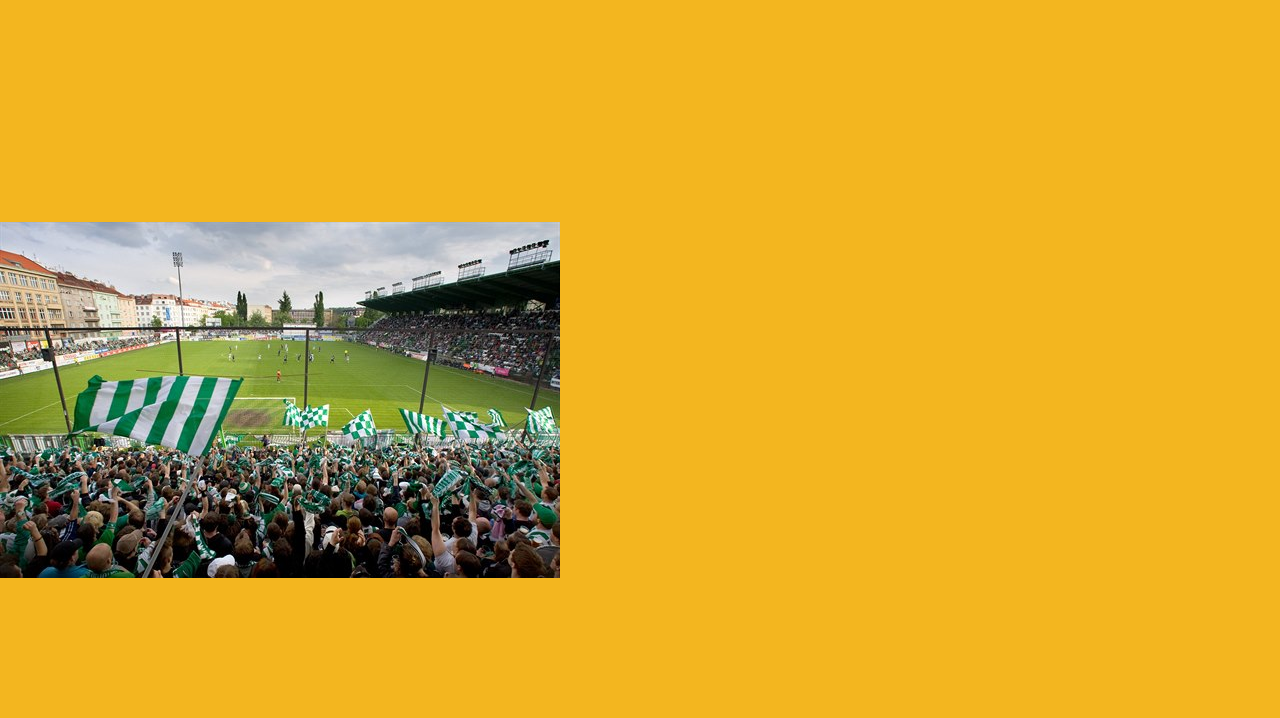
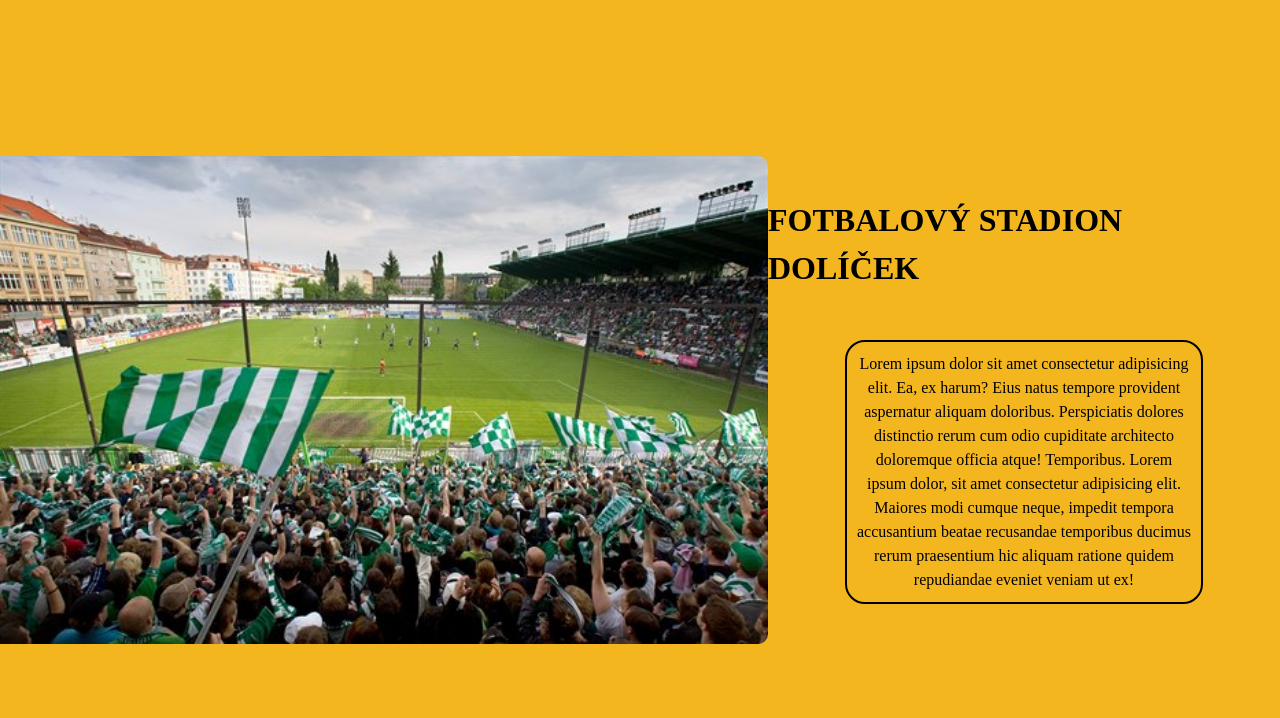
Before and after one commit to T44T00S/vrsovice, a website built with webpack: page src/index.html in a window 1280 px wide. Shown: the part 2064-2782 px from the top of the page. Built offline with nearby package versions, Linux system fonts and the light colour scheme; files whose address does not match are found by name.

Commit message:
minor design changes plus stadium dolicek add

```diff
--- a/sources/styles/_global.scss
+++ b/sources/styles/_global.scss
@@ -21,6 +21,8 @@
     --title-hover: #f3b61f;
     // --title: #f3b61f;
     --title-text: white;
+
+    --content-border: black;
 
     // --hero-bg: #3e5a1d;
     --hero-bg: #f3b61f;
--- a/sources/styles/styles-homepage/_content.scss
+++ b/sources/styles/styles-homepage/_content.scss
@@ -17,7 +17,7 @@
             flex-direction: column;
             align-items: center;
             justify-content: center;
-            gap: 5rem;
+            gap: 3rem;
             .content-title {
                 .content-title-text {
                     font-size: 2rem;
@@ -26,6 +26,9 @@
             .content-text {
                 width: 70%;
                 text-align: center;
+                border: 2px solid var(--content-border);
+                border-radius: 20px;
+                padding: 10px;
                 .content-text-text {
 
                 }
--- a/sources/styles/styles-homepage/_stadium.scss
+++ b/sources/styles/styles-homepage/_stadium.scss
@@ -1,10 +1,12 @@
 .stadium {
     width: 100%;
     height: 40rem;
+    margin-bottom: 4rem;
     .stadium-container {
         display: flex;
         align-items: center;
         justify-content: space-between;
+        flex-direction: row;
         width: 100%;
         height: 100%;
         .stadium-image {
@@ -13,13 +15,40 @@
             display: flex;
             align-items: center;
             justify-content: start;
-            .stadium-image-pic {
-                width: 100%;
-
+            .stadium-image-link {
+                overflow: hidden;
+                .stadium-image-pic {
+                    object-fit: fill;
+                    width: 55rem;
+                    height: auto;
+                    border-top-right-radius: 10px;
+                    border-bottom-right-radius: 10px;
+                }
             }
         }
-        .stadium-text {
+        .stadium-text-container {
+            width: 40%;
+            height: 100%;
+            display: flex;
+            flex-direction: column;
+            align-items: center;
+            justify-content: center;
+            gap: 3rem;
+            .stadium-title {
+                .stadium-title-text {
+                    font-size: 2rem;
+                }
+            }
+            .stadium-text {
+                width: 70%;
+                text-align: center;
+                border: 2px solid var(--content-border);
+                border-radius: 20px;
+                padding: 10px;
+                .stadium-text-text {
 
+                }
+            }
         }
     }
 }
--- a/sources/styles/styles-homepage/_title.scss
+++ b/sources/styles/styles-homepage/_title.scss
@@ -32,7 +32,7 @@
         }
     }
     .title-container:hover {
-        transform: scale(1.1);
+        transform: scale(1.02);
         // background-color: var(--title-hover);
     }
 }
--- a/src/index.html
+++ b/src/index.html
@@ -106,13 +106,28 @@
         <div class="stadium">
             <div class="stadium-container">
                 <div class="stadium-image">
-                    <a href="#" target="_blank">
+                    <a href="https://goo.gl/maps/2BdNzajQPJitwL2b8" target="_blank" class="stadium-image-link">
                         <img src="../sources/photos/dolicek-stadium.jpg" alt="Stadion Dolíček" class="stadium-image-pic">
                     </a>
                 </div>
 
-                <div class="stadium-text">
+                <div class="stadium-text-container">
+                    <div class="stadium-title">
+                        <h2 class="stadium-title-text">
+                            FOTBALOVÝ STADION DOLÍČEK
+                        </h2>
+                    </div>
 
+                    <div class="stadium-text">
+                        <p class="stadium-text-text">
+                            Lorem ipsum dolor sit amet consectetur adipisicing elit. Ea, ex harum? Eius natus tempore
+                            provident aspernatur aliquam doloribus. Perspiciatis dolores distinctio rerum cum odio
+                            cupiditate architecto doloremque officia atque! Temporibus. Lorem ipsum dolor, sit amet
+                            consectetur adipisicing elit. Maiores modi cumque neque, impedit tempora accusantium beatae
+                            recusandae temporibus ducimus rerum praesentium hic aliquam ratione quidem repudiandae
+                            eveniet veniam ut ex!
+                        </p>
+                    </div>
                 </div>
             </div>
         </div>
```
Also changed, not shown: sources/styles/styles-about/style.css, sources/styles/styles-contact/style.css, sources/styles/styles-gallery/style.css, sources/styles/styles-homepage/style.css, 4 other files.
